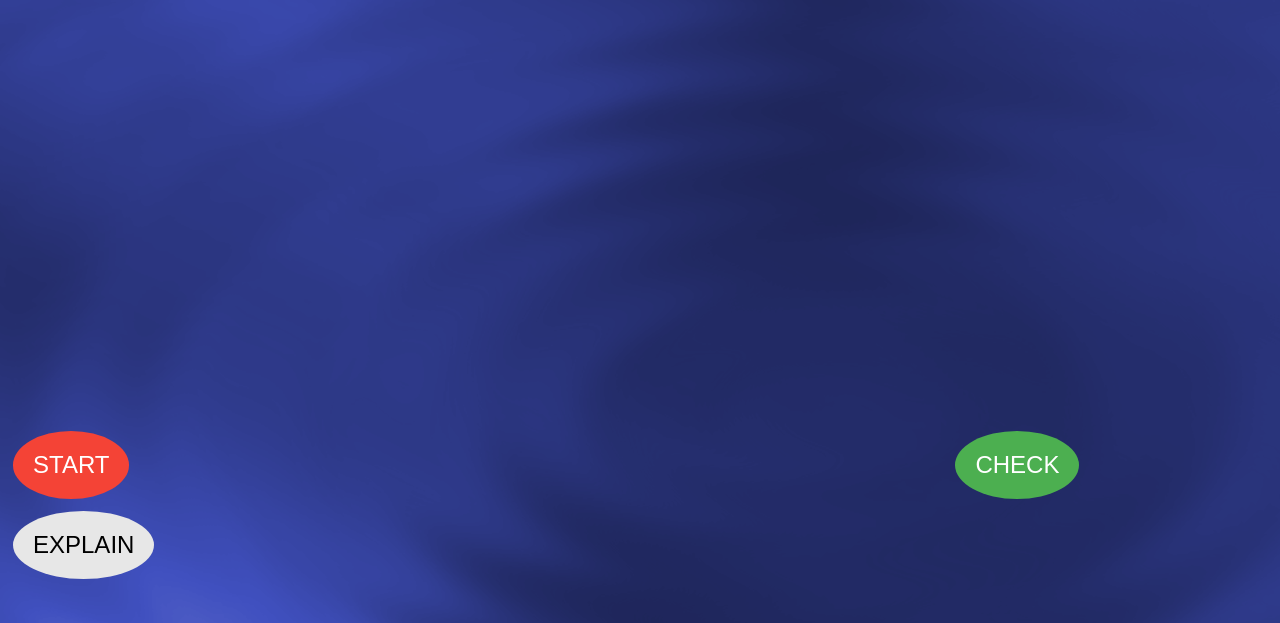
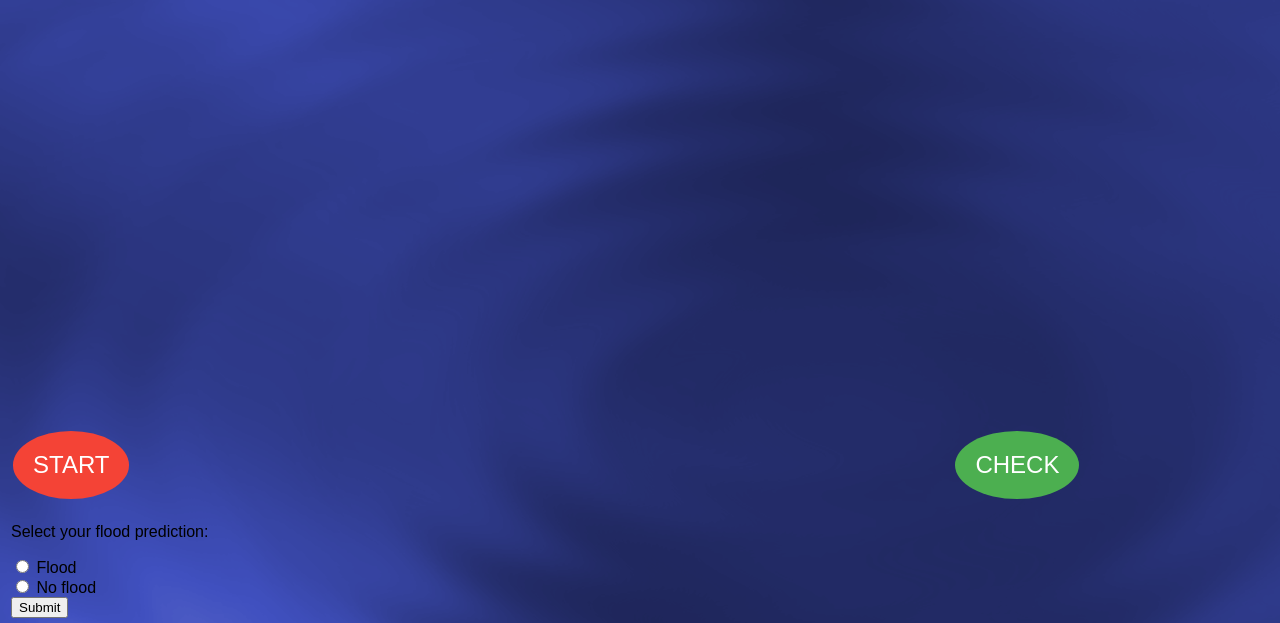
Before and after one commit to bethefloodjudge/bethefloodjudge.github.io, a plain HTML site: page index.html in a window 1280 px wide. Shown: the part 149-772 px from the top of the page. Drawn offline with Linux system fonts and the light colour scheme.

Commit message:
Update index.html

```diff
--- a/index.html
+++ b/index.html
@@ -81,10 +81,19 @@ body {
 		<button class="button button2" onclick="playRes()"  >CHECK</button>
 	</td></tr>
 	<tr><td>
+	<form action="/action_page.php">
+  <p>Select your flood prediction:</p>
+  <input type="radio" id="pred1" name="pred" value="Flood">
+  <label for="pred1">Flood</label><br>
+  <input type="radio" id="pred2" name="pred" value="No flood">
+  <label for="pred2">No flood</label><br>
+  <input type="submit" value="Submit">
+</form>
+		</td></tr>
+	<tr><td>
 		<button class="button button3" onclick="playExp()" >EXPLAIN</button>
 		<video width="640" height="480" id="vid-explain" poster="images/Flood-banner-3.jpg" type="video/mp4"> </video>
 	</td></tr>
-
 	</table>
 
 <div class="disclaim">
```
